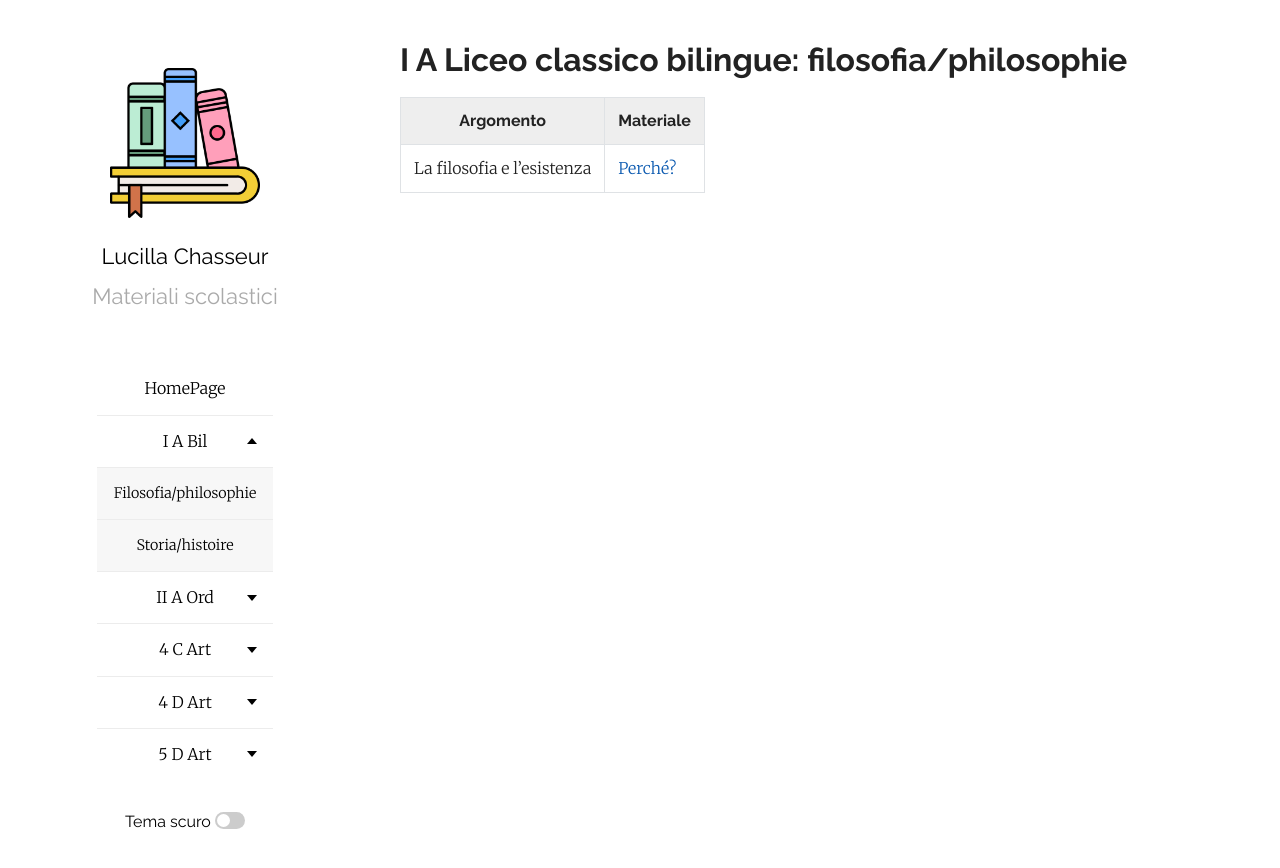
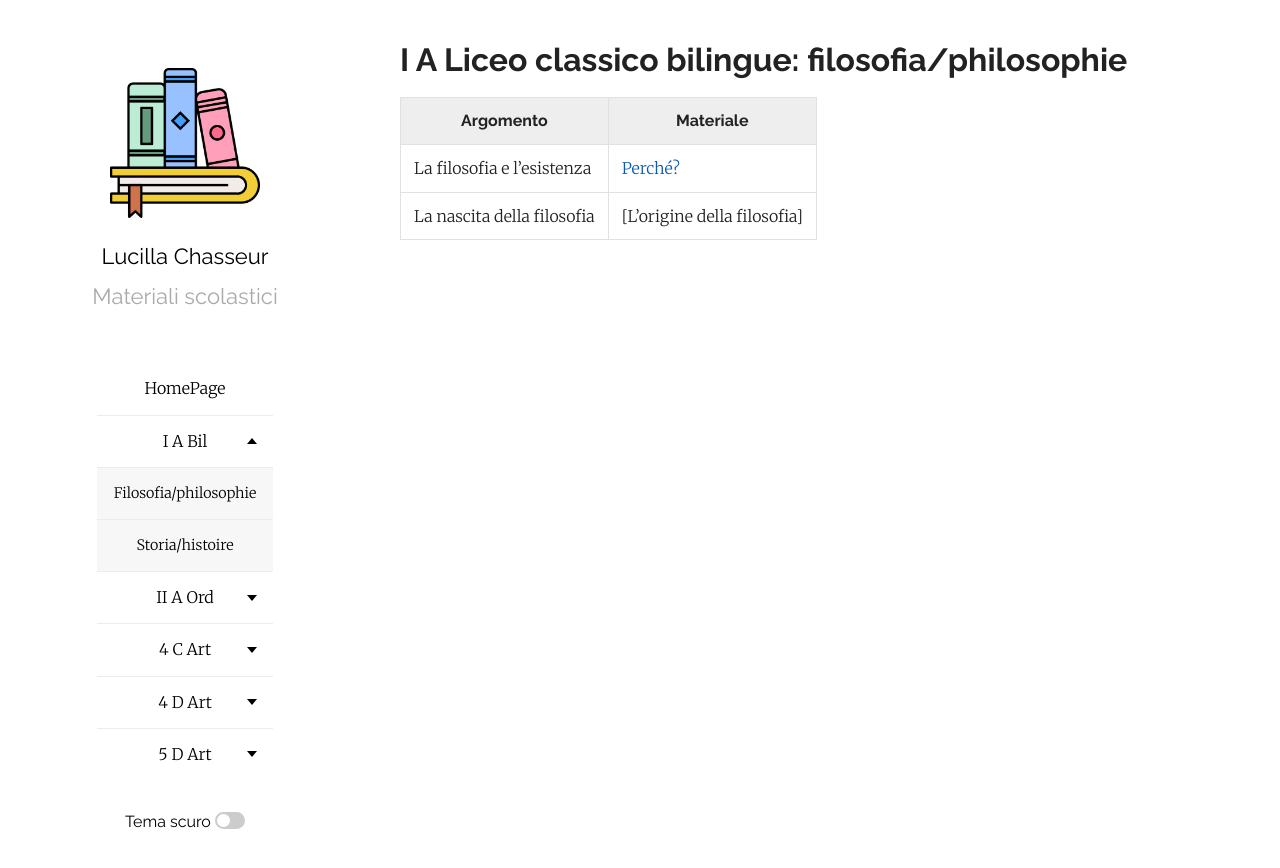
Before and after one commit to efemeridi/efemeridi.github.io, a Jekyll site: the page built from 1a_bil_filosofia.md, in a window 1280 px wide. Shown: the top 868 px of the page. Built offline with Jekyll 4.4.1, drawn with Linux system fonts in a browser that asks for light colours; our own code applies the rules of GitHub Pages for plain Markdown files.

Commit message:
Add new topic on the origin of philosophy

```diff
--- a/1a_bil_filosofia.md
+++ b/1a_bil_filosofia.md
@@ -6,3 +6,4 @@ layout: page
 | Argomento | Materiale   |
 |-----------|-------------|
 |La filosofia e l'esistenza|[Perché?](/materiali/I_A_bil/filosofia/INTRODUZIONE/01_INTRODUZIONE_SITO.pdf/)
+|La nascita della filosofia|[L'origine della filosofia]
```
